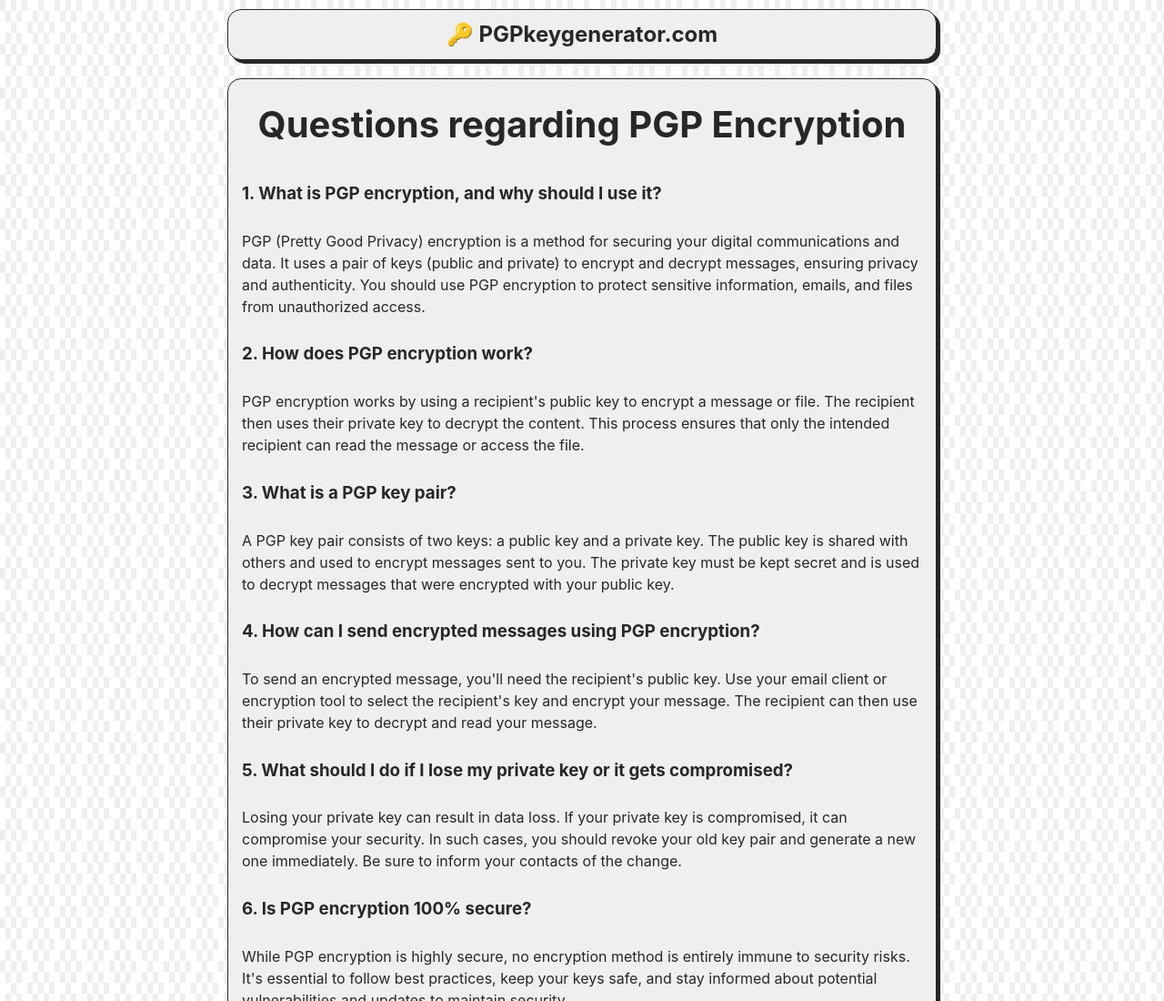
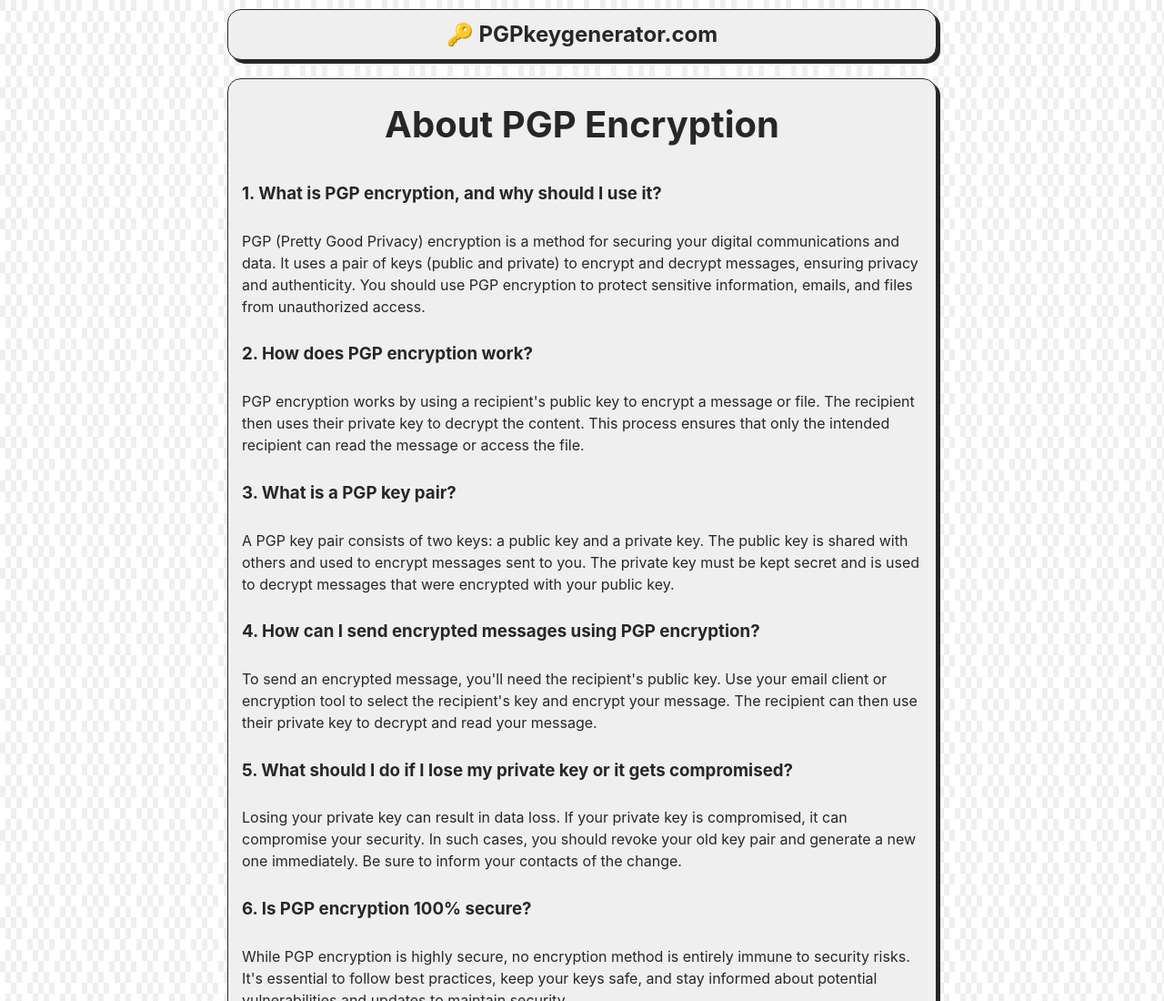
Before and after one commit to athanasiosem/pgpkeygenerator.com, a plain HTML site: page about-pgp-encryption.html in a window 1280 px wide. Shown: the top 1100 px of the page at 91% size. Drawn offline with Linux system fonts and the light colour scheme.

Commit message:
Update about-pgp-encryption.html

```diff
--- a/about-pgp-encryption.html
+++ b/about-pgp-encryption.html
@@ -292,7 +292,7 @@
 
     <div id="faq-holder">
 
-        <h2 style="font-size: 40px;text-align: center;margin-top: 10px;">Questions regarding PGP Encryption</h2>
+        <h2 style="font-size: 40px;text-align: center;margin-top: 10px;">About PGP Encryption</h2>
         <h3>1. What is PGP encryption, and why should I use it?</h3>
 
         <p>PGP (Pretty Good Privacy) encryption is a method for securing your digital communications and data. It uses a
```
